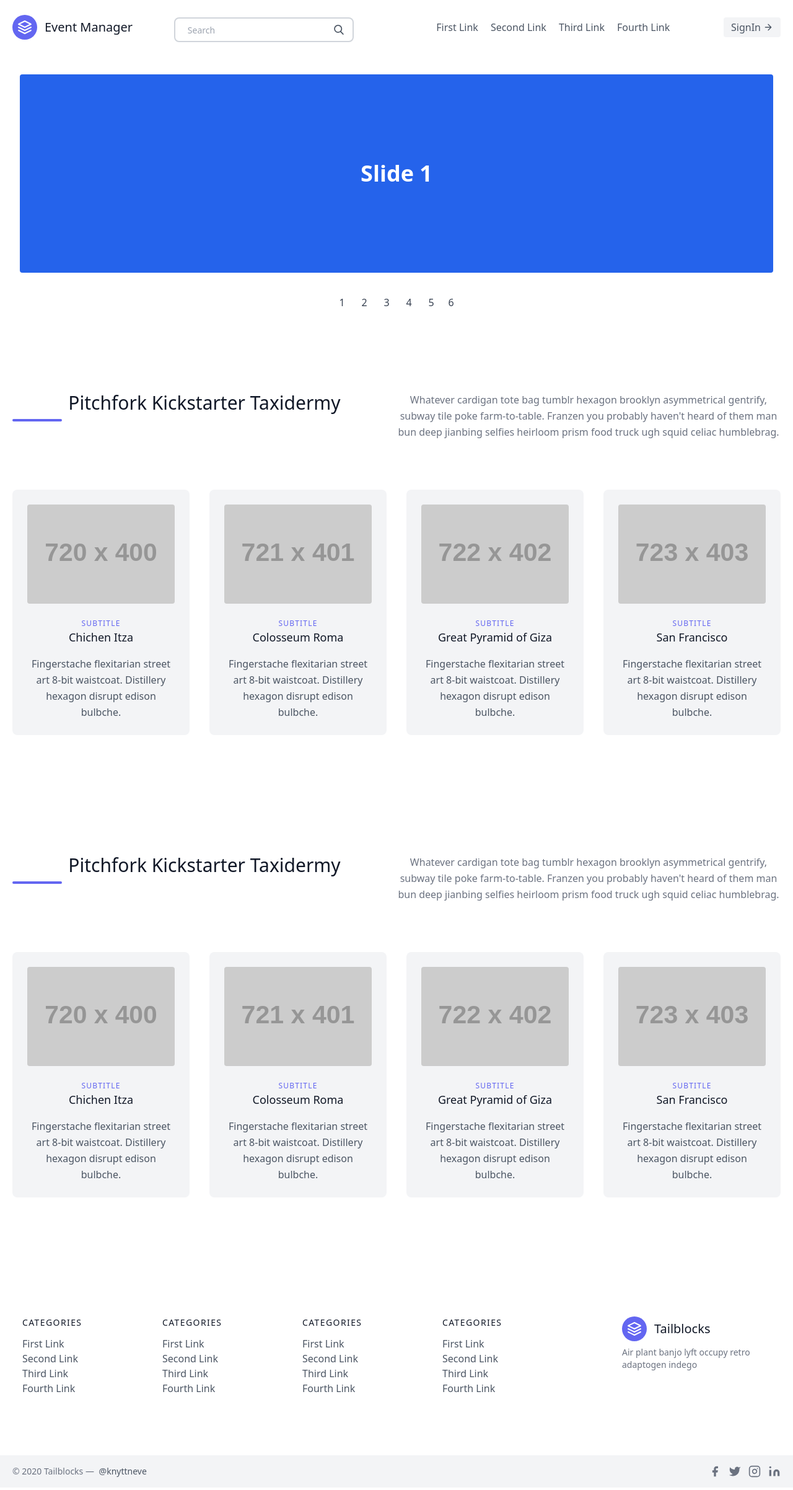
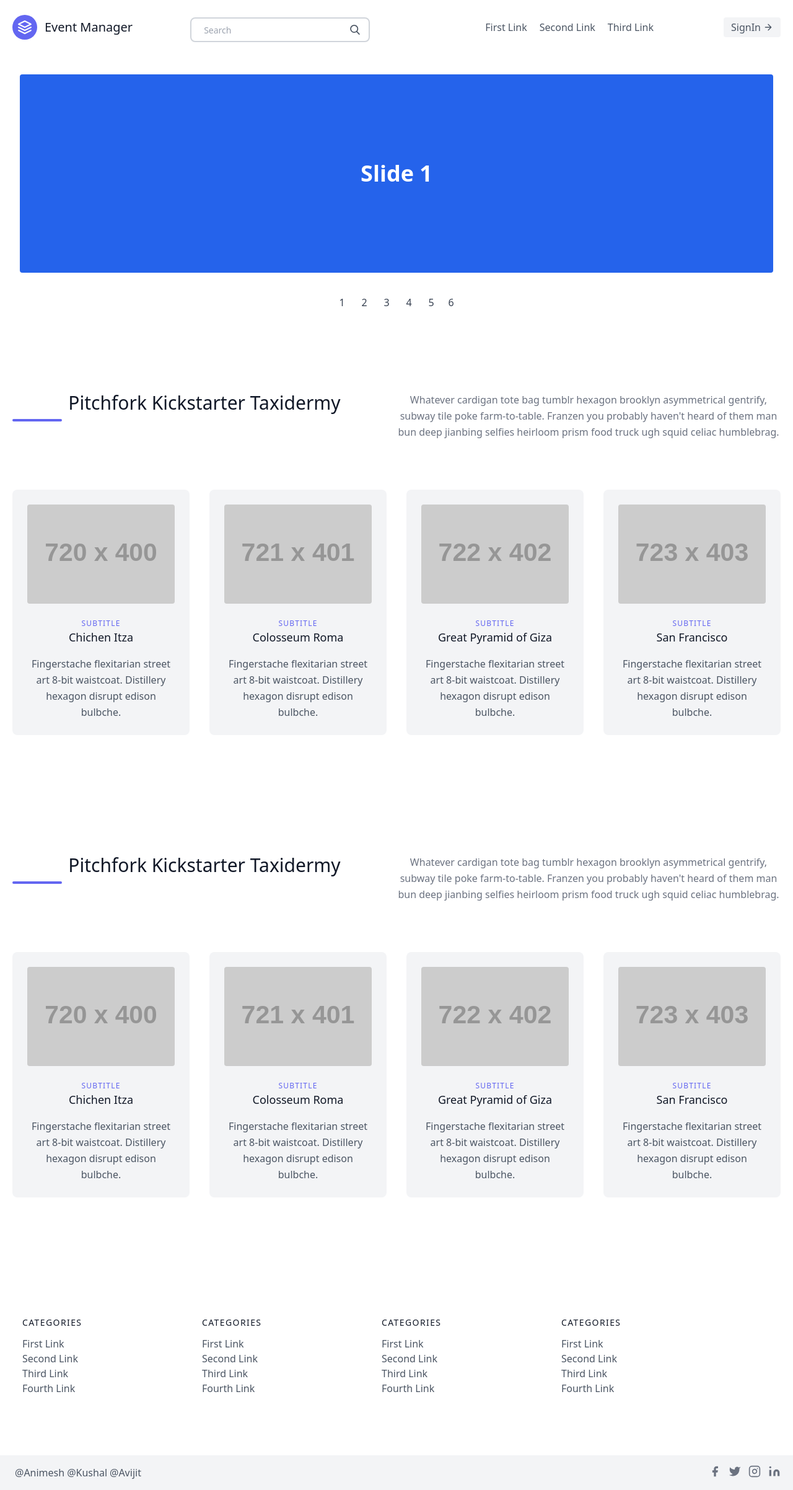
Before and after one commit to animebar/dbms_project, a Django app: page /home/ in a window 1280 px wide. Shown: the whole page at 62% size. Run offline with Django 3.2, Linux system fonts and the light colour scheme; grey boxes labelled with a size stand in for pictures from a placeholder-image service; some libraries are stand-ins or nearby versions.

Commit message:
some frontend changes

```diff
--- a/EMS/home/templates/home/base.html
+++ b/EMS/home/templates/home/base.html
@@ -1,18 +1,22 @@
 {#{% load static %}#}
 <!DOCTYPE html>
 <html>
+
 <head>
     <title>
 
     </title>
     <link href="https://unpkg.com/tailwindcss@^2/dist/tailwind.min.css" rel="stylesheet">
 </head>
+
 <body>
 
     <header class="text-gray-600 body-font">
         <div class="container mx-auto flex flex-wrap p-5 flex-col md:flex-row items-center">
             <a class="flex title-font font-medium items-center text-gray-900 mb-4 md:mb-0">
-            <svg xmlns="http://www.w3.org/2000/svg" fill="none" stroke="currentColor" stroke-linecap="round" stroke-linejoin="round" stroke-width="2" class="w-10 h-10 text-white p-2 bg-indigo-500 rounded-full" viewBox="0 0 24 24">
+                <svg xmlns="http://www.w3.org/2000/svg" fill="none" stroke="currentColor" stroke-linecap="round"
+                    stroke-linejoin="round" stroke-width="2" class="w-10 h-10 text-white p-2 bg-indigo-500 rounded-full"
+                    viewBox="0 0 24 24">
                     <path d="M12 2L2 7l10 5 10-5-10-5zM2 17l10 5 10-5M2 12l10 5 10-5"></path>
                 </svg>
                 <span class="ml-3 text-xl">Event Manager</span>
@@ -23,31 +27,43 @@
                 <button type="submit" class="absolute right-0 top-0 mt-5 mr-4">
                     <svg class="text-gray-600 h-4 w-4 fill-current" xmlns="http://www.w3.org/2000/svg"
                         xmlns:xlink="http://www.w3.org/1999/xlink" version="1.1" id="Capa_1" x="0px" y="0px"
-                     viewBox="0 0 56.966 56.966" style="enable-background:new 0 0 56.966 56.966;" xml:space="preserve"
-                     width="512px" height="512px">
+                        viewBox="0 0 56.966 56.966" style="enable-background:new 0 0 56.966 56.966;"
+                        xml:space="preserve" width="512px" height="512px">
                         <path
                             d="M55.146,51.887L41.588,37.786c3.486-4.144,5.396-9.358,5.396-14.786c0-12.682-10.318-23-23-23s-23,10.318-23,23  s10.318,23,23,23c4.761,0,9.298-1.436,13.177-4.162l13.661,14.208c0.571,0.593,1.339,0.92,2.162,0.92  c0.779,0,1.518-0.297,2.079-0.837C56.255,54.982,56.293,53.08,55.146,51.887z M23.984,6c9.374,0,17,7.626,17,17s-7.626,17-17,17  s-17-7.626-17-17S14.61,6,23.984,6z" />
                     </svg>
                 </button>
             </div>
+            {% if log_in %}
             <nav class="md:ml-auto md:mr-auto flex flex-wrap items-center text-base justify-center">
 
                 <a class="mr-5 hover:text-gray-900">First Link</a>
                 <a class="mr-5 hover:text-gray-900">Second Link</a>
                 <a class="mr-5 hover:text-gray-900">Third Link</a>
-            <a class="mr-5 hover:text-gray-900">Fourth Link</a>
+                <a class="mr-5 hover:text-gray-900" href="{% url 'user:profile' %}">Profile</a>
             </nav>
-        <button class="inline-flex items-center bg-gray-100 border-0 py-1 px-3 focus:outline-none hover:bg-gray-200 rounded text-base mt-4 md:mt-0">
+            {% else %}
+            <nav class="md:ml-auto md:mr-auto flex flex-wrap items-center text-base justify-center">
+
+                <a class="mr-5 hover:text-gray-900">First Link</a>
+                <a class="mr-5 hover:text-gray-900">Second Link</a>
+                <a class="mr-5 hover:text-gray-900">Third Link</a>
+            </nav>
+            {% endif %}
+            <button
+                class="inline-flex items-center bg-gray-100 border-0 py-1 px-3 focus:outline-none hover:bg-gray-200 rounded text-base mt-4 md:mt-0">
                 {% if log_in %}
                 <a href="{% url 'user:logout' %}">Log Out</a>
 
-                <svg fill="none" stroke="currentColor" stroke-linecap="round" stroke-linejoin="round" stroke-width="2" class="w-4 h-4 ml-1" viewBox="0 0 24 24">
+                <svg fill="none" stroke="currentColor" stroke-linecap="round" stroke-linejoin="round" stroke-width="2"
+                    class="w-4 h-4 ml-1" viewBox="0 0 24 24">
                     <path d="M5 12h14M12 5l7 7-7 7"></path>
                 </svg>
                 {% else %}
                 <a href="{% url 'user:sign-in' %}">SignIn</a>
 
-                <svg fill="none" stroke="currentColor" stroke-linecap="round" stroke-linejoin="round" stroke-width="2" class="w-4 h-4 ml-1" viewBox="0 0 24 24">
+                <svg fill="none" stroke="currentColor" stroke-linecap="round" stroke-linejoin="round" stroke-width="2"
+                    class="w-4 h-4 ml-1" viewBox="0 0 24 24">
                     <path d="M5 12h14M12 5l7 7-7 7"></path>
                 </svg>
                 {% endif %}
@@ -62,10 +78,10 @@
             scroll-behavior: smooth;
             -webkit-overflow-scrolling: touch;
         }
+
         .snap-start {
             scroll-snap-align: start;
         }
-
     </style>
 
     <main role="main" class="content-center">
@@ -85,16 +101,8 @@
 
 
     <footer class="text-gray-600 body-font">
-    <div class="container px-5 py-24 mx-auto flex md:items-center lg:items-start md:flex-row md:flex-nowrap flex-wrap flex-col">
-        <div class="w-64 flex-shrink-0 md:mx-0 mx-auto text-center md:text-left md:mt-0 mt-10">
-            <a class="flex title-font font-medium items-center md:justify-start justify-center text-gray-900">
-                <svg xmlns="http://www.w3.org/2000/svg" fill="none" stroke="currentColor" stroke-linecap="round" stroke-linejoin="round" stroke-width="2" class="w-10 h-10 text-white p-2 bg-indigo-500 rounded-full" viewBox="0 0 24 24">
-                    <path d="M12 2L2 7l10 5 10-5-10-5zM2 17l10 5 10-5M2 12l10 5 10-5"></path>
-                </svg>
-                <span class="ml-3 text-xl">Tailblocks</span>
-            </a>
-            <p class="mt-2 text-sm text-gray-500">Air plant banjo lyft occupy retro adaptogen indego</p>
-        </div>
+        <div
+            class="container px-5 py-24 mx-auto flex md:items-center lg:items-start md:flex-row md:flex-nowrap flex-wrap flex-col">
             <div class="flex-grow flex flex-wrap md:pr-20 -mb-10 md:text-left text-center order-first">
                 <div class="lg:w-1/4 md:w-1/2 w-full px-4">
                     <h2 class="title-font font-medium text-gray-900 tracking-widest text-sm mb-3">CATEGORIES</h2>
@@ -168,29 +176,39 @@
         </div>
         <div class="bg-gray-100">
             <div class="container mx-auto py-4 px-5 flex flex-wrap flex-col sm:flex-row">
-            <p class="text-gray-500 text-sm text-center sm:text-left">© 2020 Tailblocks —
-                <a href="https://twitter.com/knyttneve" rel="noopener noreferrer" class="text-gray-600 ml-1" target="_blank">@knyttneve</a>
+                <p class="text-gray-500 text-sm text-center sm:text-left">
+                    <p  class="text-gray-600 ml-1">@Animesh</p>
+                    <p  class="text-gray-600 ml-1">@Kushal</p>
+                    <p  class="text-gray-600 ml-1">@Avijit</p>
                 </p>
                 <span class="inline-flex sm:ml-auto sm:mt-0 mt-2 justify-center sm:justify-start">
                     <a class="text-gray-500">
-          <svg fill="currentColor" stroke-linecap="round" stroke-linejoin="round" stroke-width="2" class="w-5 h-5" viewBox="0 0 24 24">
+                        <svg fill="currentColor" stroke-linecap="round" stroke-linejoin="round" stroke-width="2"
+                            class="w-5 h-5" viewBox="0 0 24 24">
                             <path d="M18 2h-3a5 5 0 00-5 5v3H7v4h3v8h4v-8h3l1-4h-4V7a1 1 0 011-1h3z"></path>
                         </svg>
                     </a>
                     <a class="ml-3 text-gray-500">
-          <svg fill="currentColor" stroke-linecap="round" stroke-linejoin="round" stroke-width="2" class="w-5 h-5" viewBox="0 0 24 24">
-            <path d="M23 3a10.9 10.9 0 01-3.14 1.53 4.48 4.48 0 00-7.86 3v1A10.66 10.66 0 013 4s-4 9 5 13a11.64 11.64 0 01-7 2c9 5 20 0 20-11.5a4.5 4.5 0 00-.08-.83A7.72 7.72 0 0023 3z"></path>
+                        <svg fill="currentColor" stroke-linecap="round" stroke-linejoin="round" stroke-width="2"
+                            class="w-5 h-5" viewBox="0 0 24 24">
+                            <path
+                                d="M23 3a10.9 10.9 0 01-3.14 1.53 4.48 4.48 0 00-7.86 3v1A10.66 10.66 0 013 4s-4 9 5 13a11.64 11.64 0 01-7 2c9 5 20 0 20-11.5a4.5 4.5 0 00-.08-.83A7.72 7.72 0 0023 3z">
+                            </path>
                         </svg>
                     </a>
                     <a class="ml-3 text-gray-500">
-          <svg fill="none" stroke="currentColor" stroke-linecap="round" stroke-linejoin="round" stroke-width="2" class="w-5 h-5" viewBox="0 0 24 24">
+                        <svg fill="none" stroke="currentColor" stroke-linecap="round" stroke-linejoin="round"
+                            stroke-width="2" class="w-5 h-5" viewBox="0 0 24 24">
                             <rect width="20" height="20" x="2" y="2" rx="5" ry="5"></rect>
                             <path d="M16 11.37A4 4 0 1112.63 8 4 4 0 0116 11.37zm1.5-4.87h.01"></path>
                         </svg>
                     </a>
                     <a class="ml-3 text-gray-500">
-          <svg fill="currentColor" stroke="currentColor" stroke-linecap="round" stroke-linejoin="round" stroke-width="0" class="w-5 h-5" viewBox="0 0 24 24">
-            <path stroke="none" d="M16 8a6 6 0 016 6v7h-4v-7a2 2 0 00-2-2 2 2 0 00-2 2v7h-4v-7a6 6 0 016-6zM2 9h4v12H2z"></path>
+                        <svg fill="currentColor" stroke="currentColor" stroke-linecap="round" stroke-linejoin="round"
+                            stroke-width="0" class="w-5 h-5" viewBox="0 0 24 24">
+                            <path stroke="none"
+                                d="M16 8a6 6 0 016 6v7h-4v-7a2 2 0 00-2-2 2 2 0 00-2 2v7h-4v-7a6 6 0 016-6zM2 9h4v12H2z">
+                            </path>
                             <circle cx="4" cy="4" r="2" stroke="none"></circle>
                         </svg>
                     </a>
@@ -199,4 +217,5 @@
         </div>
     </footer>
 </body>
+
 </html>
```
Lines whose indentation alone changed are shown as unchanged.
